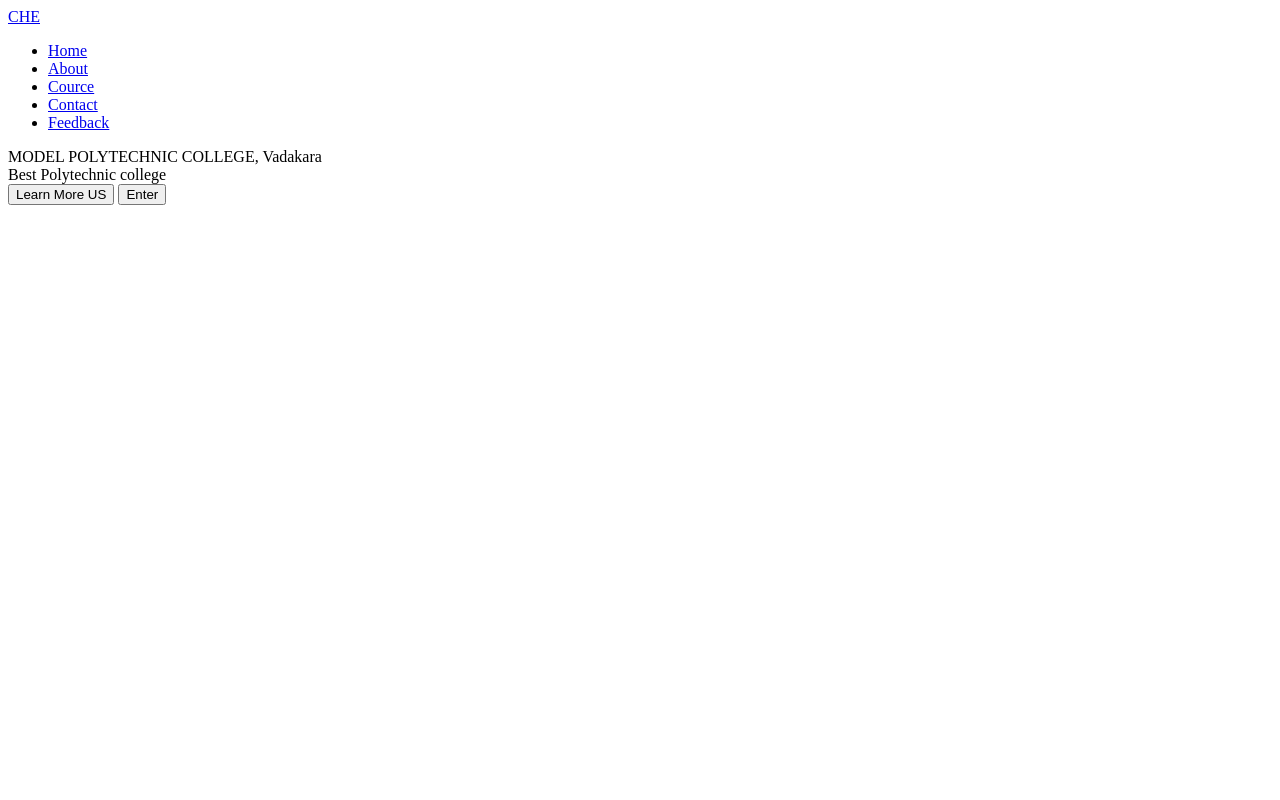
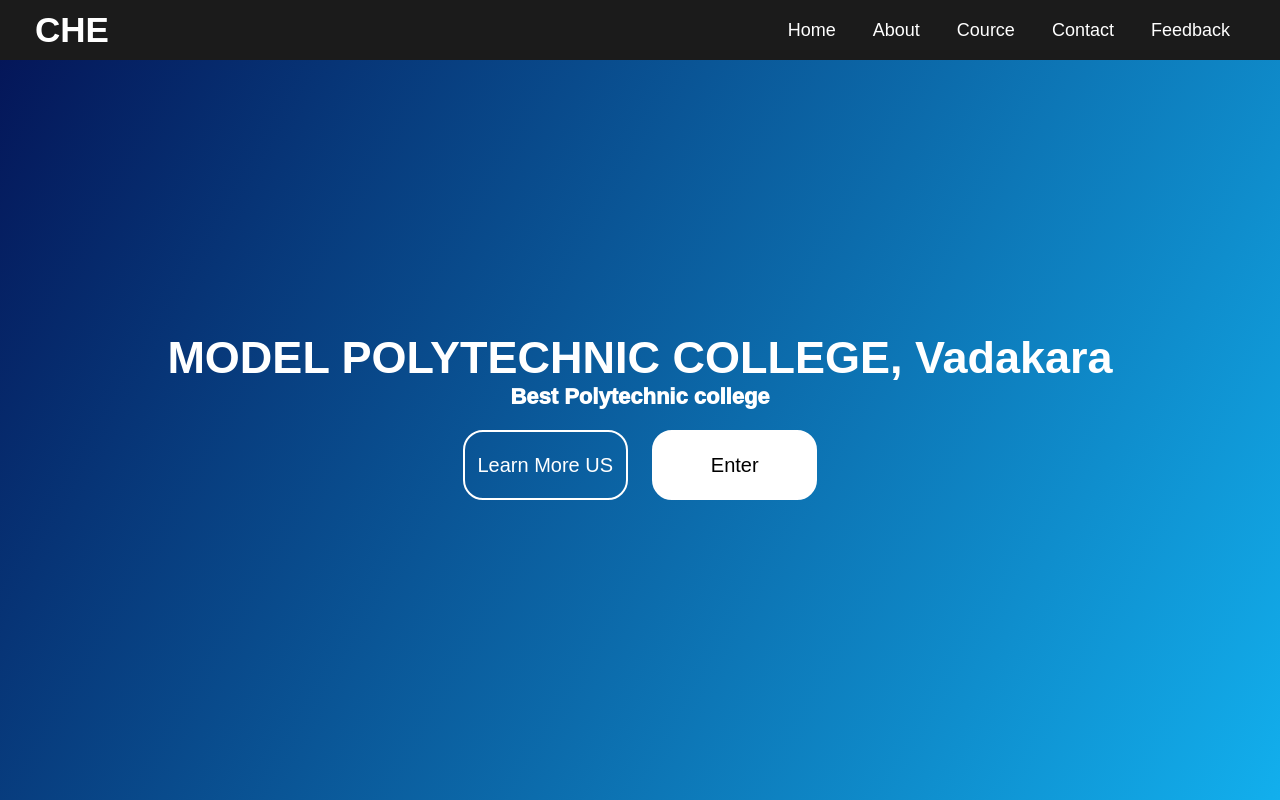
Before and after one commit to sidharthcp28/sidharth28, a plain HTML site: page index.html in a window 1280 px wide. Drawn offline with Linux system fonts and the light colour scheme.

Commit message:
Update index.html

```diff
--- a/index.html
+++ b/index.html
@@ -3,7 +3,7 @@
   <head>
     <meta charset="UTF-8">
     <meta name="viewport" content="width=device-width, initial-scale=1.0">
-    <link rel="stylesheet" href="college1.css">
+    <link rel="stylesheet" href="style.css">
    </head>
 <body>
   <nav>
```
